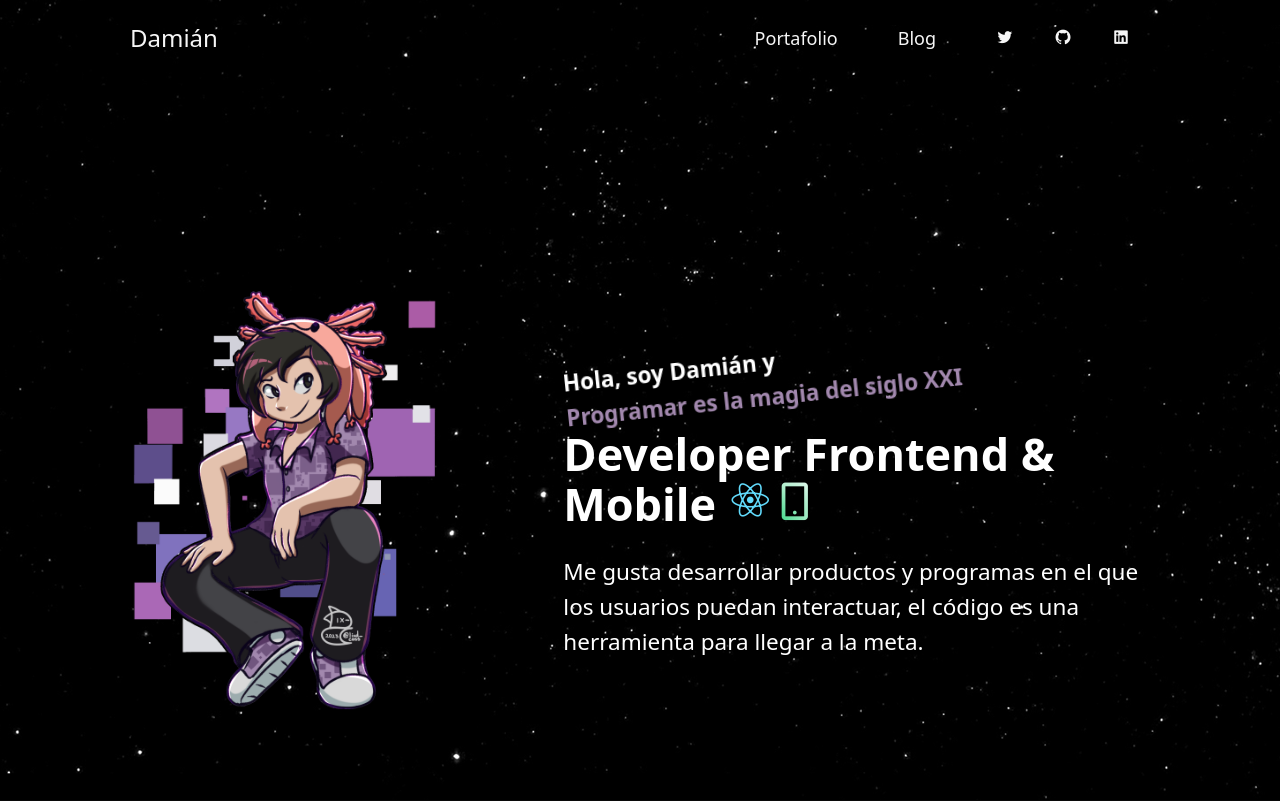
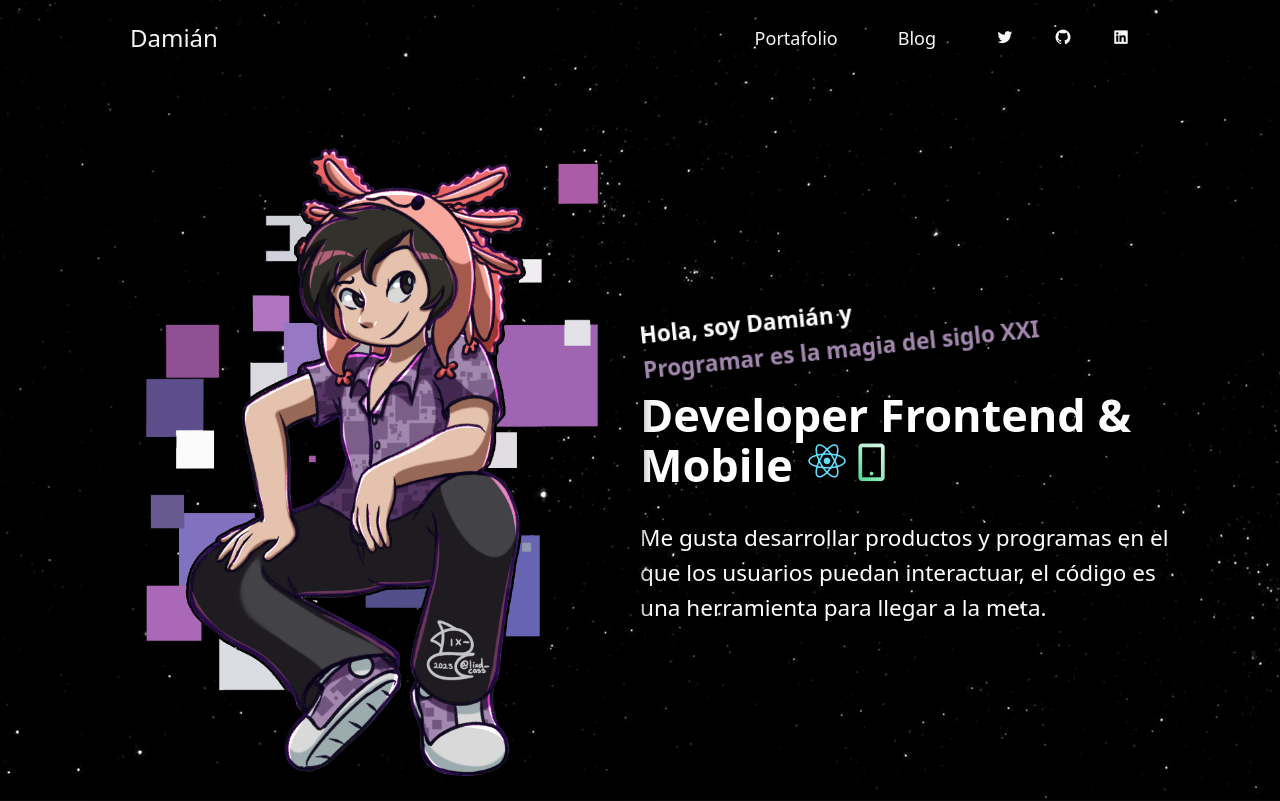
Before and after one commit to Axoluchin/Portafolio-2023, an Astro site: page / in a window 1280 px wide. Shown: the top 801 px of the page. Built offline with nearby package versions, Linux system fonts and the light colour scheme; Astro itself is replaced by a stand-in of ours.

Commit message:
tailwind: Presentation

```diff
--- a/src/components/Presentation.astro
+++ b/src/components/Presentation.astro
@@ -1,16 +1,16 @@
-<main class="cover">
+<main class="md:grid grid-cols-2 md:my-10">
   <img
     alt="avatar"
     src="./images/avatar.png"
-    class="avatar aspect-auto w-full h-72 md:w-1/3 md:h-auto object-contain"
+    class="avatar aspect-auto w-full h-72 md:h-auto object-contain"
   />
-  <div class="text">
+  <div class="flex flex-col justify-center gap-4 md:gap-y-6">
     <p class="font-bold text-lg -rotate-6">
       Hola, soy Damián y
       <br />
       <span class="text-uva">Programar es la magia del siglo XXI</span>
     </p>
-    <h1 class="font-bold text-3xl md:text-4xl my-5">
+    <h1 class="font-bold text-3xl md:text-4xl">
       Developer Frontend & Mobile <i class="bx bxl-react"></i><i
         class="bx bx-mobile-alt"></i>
     </h1>
@@ -25,13 +25,6 @@
   .avatar {
     transform: translatey(0px);
     animation: float 5s ease-in-out infinite;
-  }
-  .cover {
-    margin: 10rem 0;
-    display: flex;
-    justify-content: center;
-    align-items: center;
-    gap: 5rem;
   }
 
   .bxl-react {
@@ -65,9 +58,6 @@
 
   @media only screen and (max-width: 800px) {
     .cover {
-      display: block;
-    }
-    .cover {
       margin: 2rem 0 6rem;
     }
   }
```
